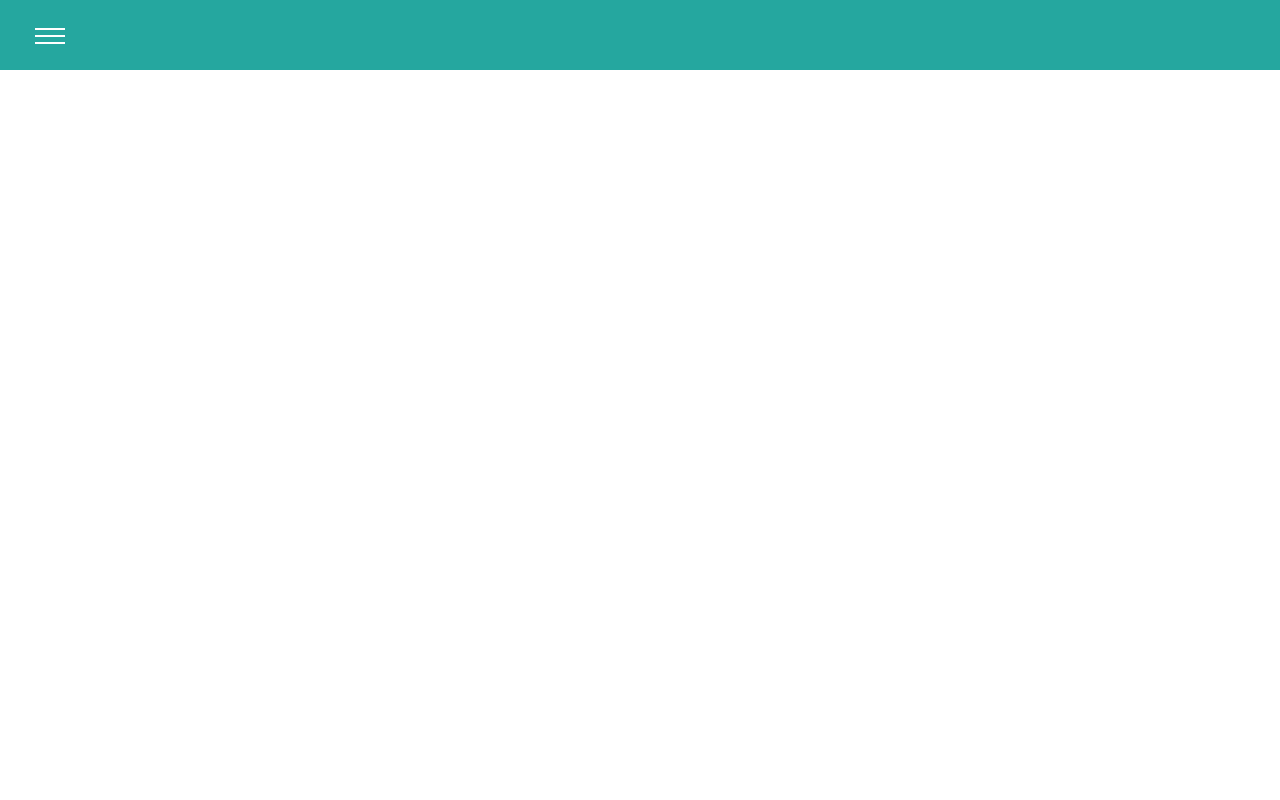
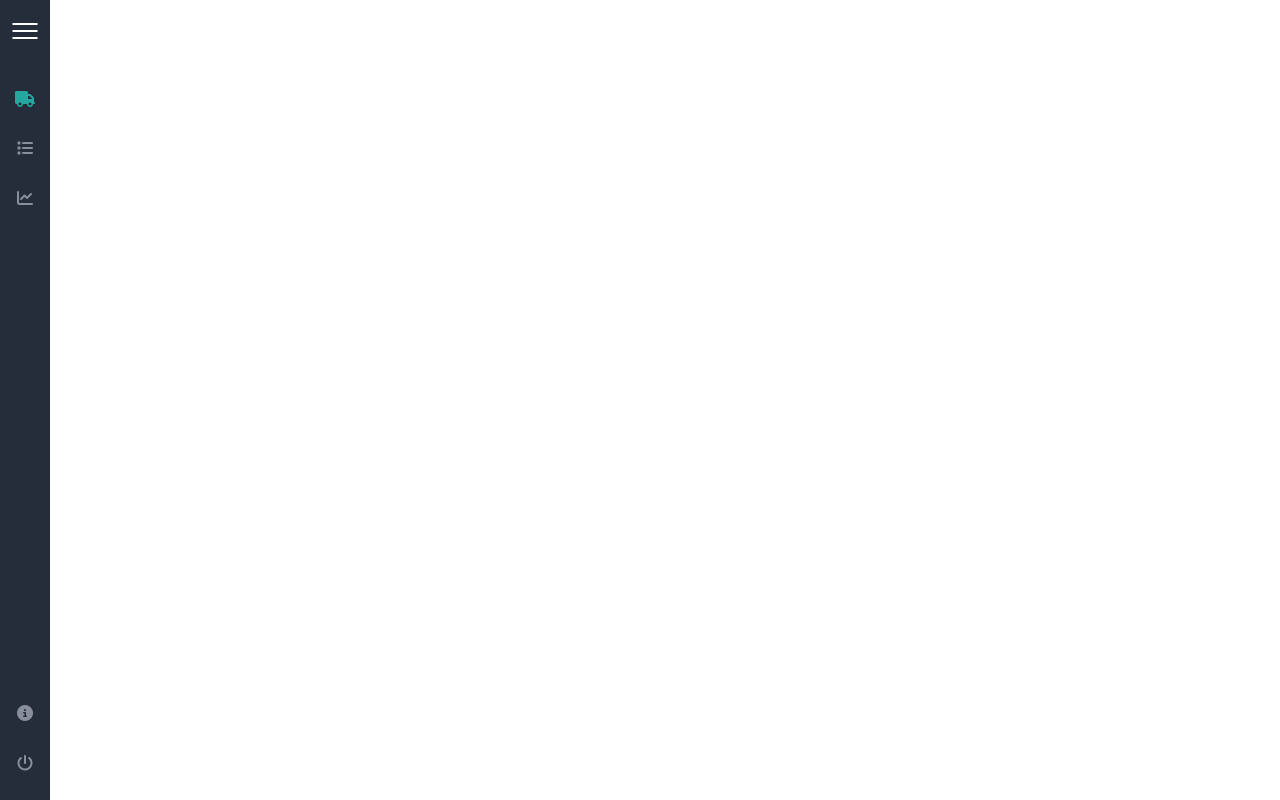
Before and after one commit to Daniel24125/encomendaslip, a website: page public/index.html in a window 1280 px wide. Drawn offline with nearby package versions, Linux system fonts and the light colour scheme.

Commit message:
Navigation Bar added

```diff
--- a/public/css/app.css
+++ b/public/css/app.css
@@ -24,19 +24,35 @@ a {
     color: inherit;
     cursor: auto; }
 
-.menu-icon-container {
-  width: 100px;
+.contentContainer {
+  width: 100%;
+  position: relative;
+  height: 100%; }
+
+.hideComponent {
+  visibility: hidden;
+  opacity: 0; }
+
+.drawerHeaderContainer {
+  display: -webkit-box;
+  display: -ms-flexbox;
+  display: flex;
+  -webkit-box-pack: end;
+  -ms-flex-pack: end;
+  justify-content: flex-end;
+  width: 100%; }
+  .drawerHeaderContainer .menu-icon-container {
+    width: 50px;
     position: relative;
     height: 60px;
     cursor: pointer;
     -webkit-transition: all 100ms ease-in-out;
     -o-transition: all 100ms ease-in-out;
     transition: all 100ms ease-in-out; }
-
-.line {
+    .drawerHeaderContainer .menu-icon-container .line {
       position: absolute;
       background: white;
-  width: 30px;
+      width: 25px;
       height: 2px;
       left: 50%;
       -webkit-transform: translateX(-50%);
@@ -45,23 +61,113 @@ a {
       -webkit-transition: all 100ms ease;
       -o-transition: all 100ms ease;
       transition: all 100ms ease; }
-
-.line-top {
+    .drawerHeaderContainer .menu-icon-container .line-top {
       top: 39%; }
-
-.line-center {
+    .drawerHeaderContainer .menu-icon-container .line-center {
       top: 50%; }
-
-.line-bottom {
+    .drawerHeaderContainer .menu-icon-container .line-bottom {
       top: 61%; }
 
-.navbarContainer {
+.wrapper {
   width: 100%;
-  height: 70px;
-  background: #25a79f;
+  height: 100vh;
+  display: -webkit-box;
+  display: -ms-flexbox;
+  display: flex;
+  -webkit-box-orient: horizontal;
+  -webkit-box-direction: normal;
+  -ms-flex-direction: row;
+  flex-direction: row; }
+  .wrapper .drawerContainer {
+    height: 100%;
+    width: 50px;
+    background: #252d3a;
+    -webkit-transition: width 300ms ease-in-out;
+    -o-transition: width 300ms ease-in-out;
+    transition: width 300ms ease-in-out;
+    z-index: 5000;
+    display: -webkit-box;
+    display: -ms-flexbox;
+    display: flex;
+    -webkit-box-orient: vertical;
+    -webkit-box-direction: normal;
+    -ms-flex-direction: column;
+    flex-direction: column;
+    -webkit-box-align: center;
+    -ms-flex-align: center;
+    align-items: center;
+    position: relative; }
+    .wrapper .drawerContainer .navListContainer {
+      display: -webkit-box;
+      display: -ms-flexbox;
+      display: flex;
+      -webkit-box-pack: start;
+      -ms-flex-pack: start;
+      justify-content: flex-start;
+      -webkit-box-orient: vertical;
+      -webkit-box-direction: normal;
+      -ms-flex-direction: column;
+      flex-direction: column;
+      width: 100%;
+      height: 45%;
+      margin-top: 30px; }
+
+.navItemContainer {
+  width: 100%;
+  height: 50px;
   display: -webkit-box;
   display: -ms-flexbox;
   display: flex;
   -webkit-box-align: center;
   -ms-flex-align: center;
-  align-items: center; }
+  align-items: center;
+  -webkit-box-pack: start;
+  -ms-flex-pack: start;
+  justify-content: flex-start;
+  -webkit-box-orient: horizontal;
+  -webkit-box-direction: normal;
+  -ms-flex-direction: row;
+  flex-direction: row;
+  color: #888e9a;
+  font-size: 16px;
+  cursor: pointer;
+  -ms-flex-wrap: wrap;
+  flex-wrap: wrap; }
+  .navItemContainer:hover {
+    color: #ecf0f1; }
+  .navItemContainer:hover .fa {
+    color: #25a79f; }
+  .navItemContainer .iconContainer {
+    width: 50px;
+    display: -webkit-box;
+    display: -ms-flexbox;
+    display: flex;
+    -webkit-box-align: center;
+    -ms-flex-align: center;
+    align-items: center;
+    -webkit-box-pack: center;
+    -ms-flex-pack: center;
+    justify-content: center; }
+  .navItemContainer .navDesc {
+    font-size: 14px; }
+
+.active {
+  color: #ecf0f1; }
+  .active .fa {
+    color: #25a79f; }
+
+.optionsContainer {
+  display: -webkit-box;
+  display: -ms-flexbox;
+  display: flex;
+  -webkit-box-pack: end;
+  -ms-flex-pack: end;
+  justify-content: flex-end;
+  -webkit-box-orient: vertical;
+  -webkit-box-direction: normal;
+  -ms-flex-direction: column;
+  flex-direction: column;
+  height: 50%;
+  width: 100%; }
+  .optionsContainer .contentContainer {
+    width: calc(100% - $collapsedDrawerWidth); }
--- a/public/index.html
+++ b/public/index.html
@@ -1,5 +1,6 @@
 <!DOCTYPE html>
 <html lang="en">
+
 <head>
   <meta charset="UTF-8">
   <meta name="viewport" content="width=device-width, initial-scale=1.0">
@@ -8,19 +9,67 @@
   <link rel="stylesheet" href="css/app.css">
   <link href="https://fonts.googleapis.com/css?family=Lobster|Roboto:100,300,400,500,700" rel="stylesheet">
 </head>
+
 <body>
   <script type="text/javascript" src="http://code.jquery.com/jquery-3.3.1.min.js"></script>
   <script src="https://use.fontawesome.com/c633fd4a23.js"></script>
   <script type="text/javascript" src="js/functions.js"></script>
 
-  <nav>
-    <div class="navbarContainer">
-      <div class="menu-icon-container">
-        <div class="line line-top"></div>
-        <div class="line line-center"></div>
-        <div class="line line-bottom"></div>
+  <section id="content">
+    <div class="wrapper">
+      <div class="drawerContainer">
+        <div class="drawerHeaderContainer">
+          <div class="menu-icon-container">
+            <div class="line line-top"></div>
+            <div class="line line-center"></div>
+            <div class="line line-bottom"></div>
+          </div>
+        </div>
+        <div class="navListContainer">
+
+          <div class="navItemContainer active">
+            <div class="iconContainer">
+              <span class="fa fa-truck"></span>
+            </div>
+            <span class="navDesc hideComponent">Encomendas LIP</span>
+          </div>
+          <div class="navItemContainer">
+            <div class="iconContainer">
+              <span class="fa fa-list"></span>
+            </div>
+            <span class="navDesc hideComponent">Material de Reserva</span>
+          </div>
+          <div class="navItemContainer">
+            <div class="iconContainer">
+              <span class="fa fa-line-chart"></span>
+            </div>
+            <span class="navDesc hideComponent">Gestão de Projetos</span>
+          </div>
+
+
+
+        </div>
+        <div class="optionsContainer">
+            <div class="navItemContainer">
+                <div class="iconContainer">
+                  <span class="fa fa-info-circle"></span>
+                </div>
+                <span class="navDesc hideComponent">Informações</span>
+              </div>
+              <div class="navItemContainer">
+                <div class="iconContainer">
+                  <span class="fa fa-power-off"></span>
+                </div>
+                <span class="navDesc hideComponent">Logout</span>
+              </div>
+        </div>
+      </div>
+      <div class="contentContainer">
+        <div class="blackBackground"></div>
+        <iframe src="" frameborder="0"></iframe>
       </div>
     </div>
-  </nav>
+  </section>
 </body>
+
 </html>
--- a/public/js/functions.js
+++ b/public/js/functions.js
@@ -1,14 +1,19 @@
 $(document).ready(function(){
-  let menuClicked = 0
+  let menuClicked = false
   $(".menu-icon-container").click(()=>{
     if(menuClicked){
-      menuClicked = 0
+      menuClicked = false
       hideNav()
     }else{
-      menuClicked = 1
+      menuClicked = true
       showNav()
     }
 
+  });
+
+  $(".navListContainer .navItemContainer").click(function(){
+    $(".active").removeClass("active");
+    $(this).addClass("active")
   });
 
   function showNav() {
@@ -23,6 +28,11 @@ $(document).ready(function(){
       "top": "50%",
       "transform": "translate(-50%, -50%) rotate(45deg)"
     });
+    $(".drawerContainer").css("width", "250px")
+    setTimeout(()=>{
+      $(".navDesc").removeClass("hideComponent")
+    }, 300)
+
   }
 
   function hideNav() {
@@ -37,5 +47,8 @@ $(document).ready(function(){
       "top": "61%",
       "transform": "translateX(-50%) rotate(0deg)"
     });
+    $(".navDesc").addClass("hideComponent")
+    $(".drawerContainer").css("width", "50px")
+
   }
 })
--- a/sass/compiled.sass
+++ b/sass/compiled.sass
@@ -2,4 +2,4 @@
 @import "mixins"
 @import "vars"
 @import "menuIcon"
-@import "nav"
+@import "drawer"
--- /dev/null
+++ b/sass/drawer.sass
@@ -0,0 +1,57 @@
+.wrapper
+  width: 100%
+  height: 100vh
+  display: flex
+  flex-direction: row
+  .drawerContainer
+    height: 100%
+    width: $collapsedDrawerWidth
+    background: #252d3a
+    transition: width 300ms ease-in-out
+    z-index: 5000
+    display: flex
+    flex-direction: column
+    align-items: center
+    position: relative
+    .navListContainer
+      display: flex
+      justify-content: flex-start
+      flex-direction: column
+      width: 100%
+      height: 45%
+      margin-top: 30px
+.navItemContainer
+  width: 100%
+  height: $collapsedDrawerWidth
+  display: flex
+  align-items: center
+  justify-content: flex-start
+  flex-direction: row
+  color: $drawerItemColor
+  font-size: 16px
+  cursor: pointer
+  flex-wrap: wrap
+  &:hover
+    color: $acitveColor
+  &:hover .fa
+    color: $activeIconColor
+  .iconContainer
+    width: $collapsedDrawerWidth
+    display: flex
+    align-items: center
+    justify-content: center
+  .navDesc
+    font-size: 14px
+.active
+  color: $acitveColor
+  .fa
+    color: $activeIconColor
+.optionsContainer
+  display: flex
+  justify-content: flex-end
+  flex-direction: column
+  height: 50%
+  width: 100%
+
+  .contentContainer
+    width: calc(100% - $collapsedDrawerWidth)
--- a/sass/main.sass
+++ b/sass/main.sass
@@ -24,3 +24,12 @@ a
     text-decoration: inherit
     color: inherit
     cursor: auto
+
+.contentContainer
+  width: 100%
+  position: relative
+  height: 100%
+
+.hideComponent
+  visibility: hidden
+  opacity: 0
--- a/sass/menuIcon.sass
+++ b/sass/menuIcon.sass
@@ -1,25 +1,25 @@
-.menu-icon-container
-  width: 100px
-  position: relative
-  height: 60px
-  cursor: pointer
-  transition: all 100ms ease-in-out
+.drawerHeaderContainer
+  display: flex
+  justify-content: flex-end
+  width: 100%
+  .menu-icon-container
+    width: $collapsedDrawerWidth
+    position: relative
+    height: 60px
+    cursor: pointer
+    transition: all 100ms ease-in-out
+    .line
+      position: absolute
+      background: white
+      width: 25px
+      height: 2px
+      @include centerHor
+      transition: all 100ms ease
+    .line-top
+      top: 39%
 
-.line
-  position: absolute
-  background: white
-  width: 30px
-  height: 2px
-  left: 50%
-  transform: translateX(-50%)
-  transition: all 100ms ease
+    .line-center
+      top: 50%
 
-
-.line-top
-  top: 39%
-
-.line-center
-  top: 50%
-
-.line-bottom
-  top: 61%
+    .line-bottom
+      top: 61%
--- a/sass/nav.sass
+++ /dev/null
@@ -1,6 +0,0 @@
-.navbarContainer
-  width: 100%
-  height: $navbarHeight
-  background: $navColor
-  display: flex
-  align-items: center
--- a/sass/vars.sass
+++ b/sass/vars.sass
@@ -1,2 +1,5 @@
 $navbarHeight: 70px
-$navColor: #25a79f
+$activeIconColor: #25a79f
+$acitveColor: #ecf0f1
+$collapsedDrawerWidth: 50px
+$drawerItemColor: #888e9a
```
Also changed, not shown: 1 other file. Lines whose indentation alone changed are shown as unchanged.
